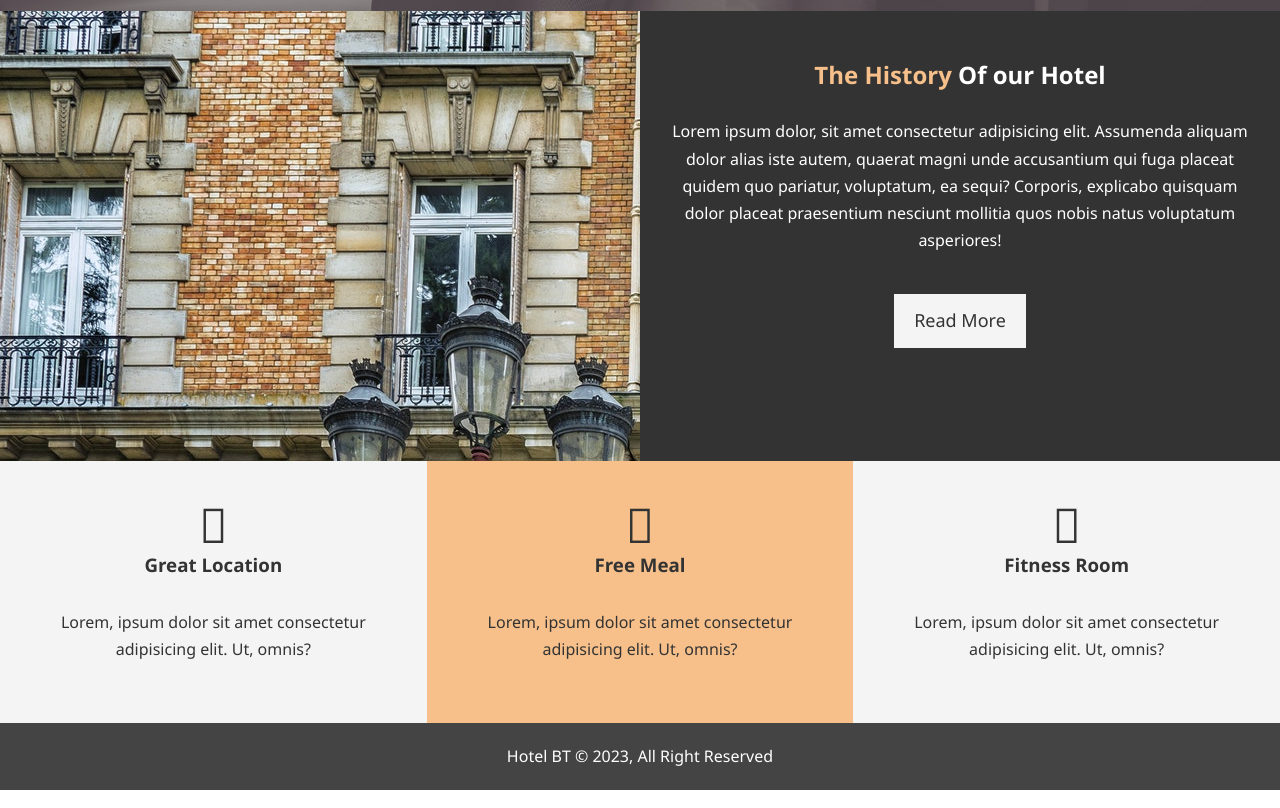
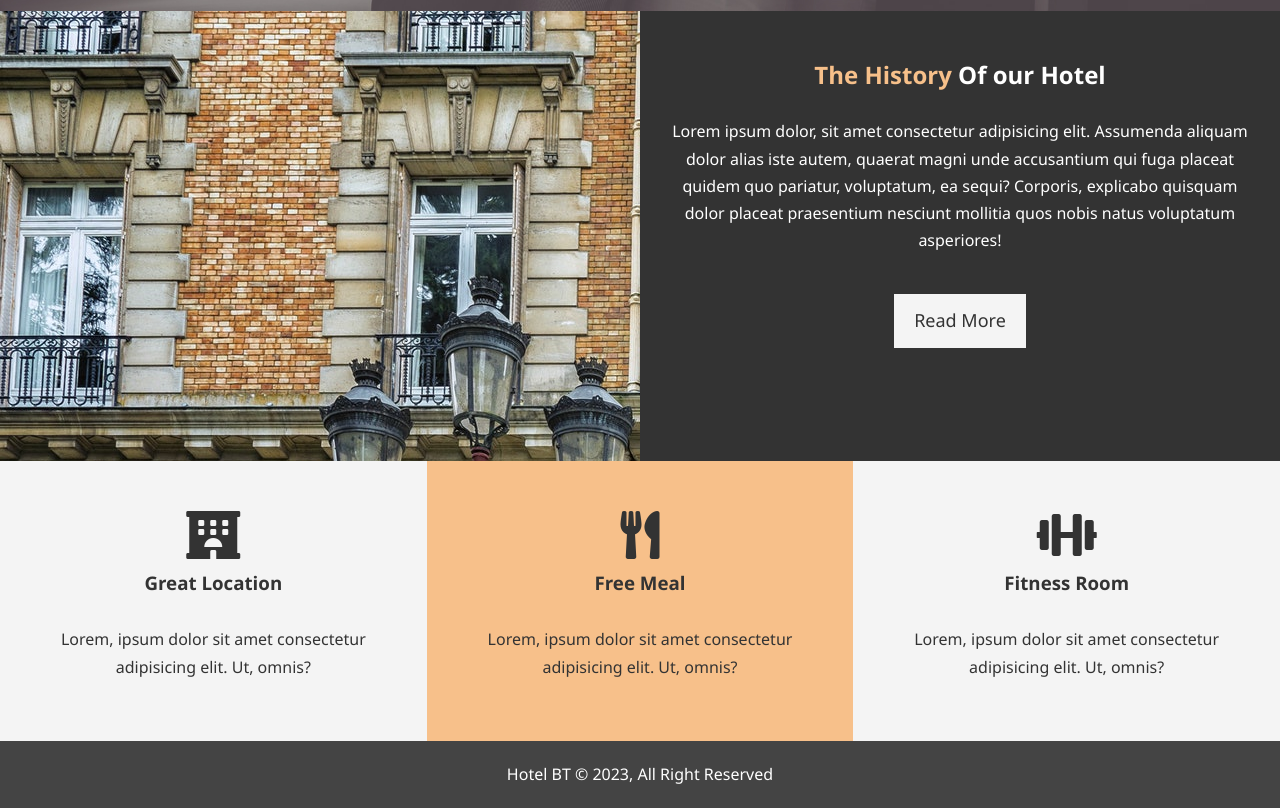
Before and after one commit to Shahriar-Syeed/hotel-website, a plain HTML site: page index.html in a window 1280 px wide. Shown: the part 656-1464 px from the top of the page. Drawn offline with Linux system fonts and the light colour scheme.

Commit message:
icon done

```diff
--- a/index.html
+++ b/index.html
@@ -67,21 +67,21 @@
     </section>
     <section id="features">
       <div class="box bg-light">
-        <i class="fa-solid fa-hotel fa-3x"></i>
+        <i class="fas fa-hotel fa-3x"></i>
         <h3>Great Location</h3>
         <p>
           Lorem, ipsum dolor sit amet consectetur adipisicing elit. Ut, omnis?
         </p>
       </div>
       <div class="box bg-primary">
-        <i class="fa-solid fa-utensils fa-3x"></i>
+        <i class="fas fa-utensils fa-3x"></i>
         <h3>Free Meal</h3>
         <p>
           Lorem, ipsum dolor sit amet consectetur adipisicing elit. Ut, omnis?
         </p>
       </div>
       <div class="box bg-light">
-        <i class="fa-solid fa-dumbbell fa-3x" href="fitness.html"></i>
+        <i class="fas fa-dumbbell fa-3x" href="fitness.html"></i>
         <h3>Fitness Room</h3>
         <p>
           Lorem, ipsum dolor sit amet consectetur adipisicing elit. Ut, omnis?
```
